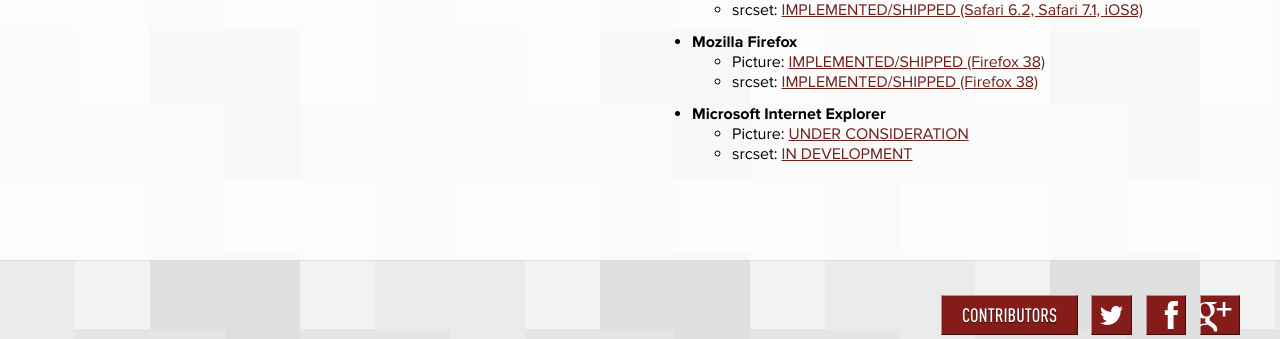
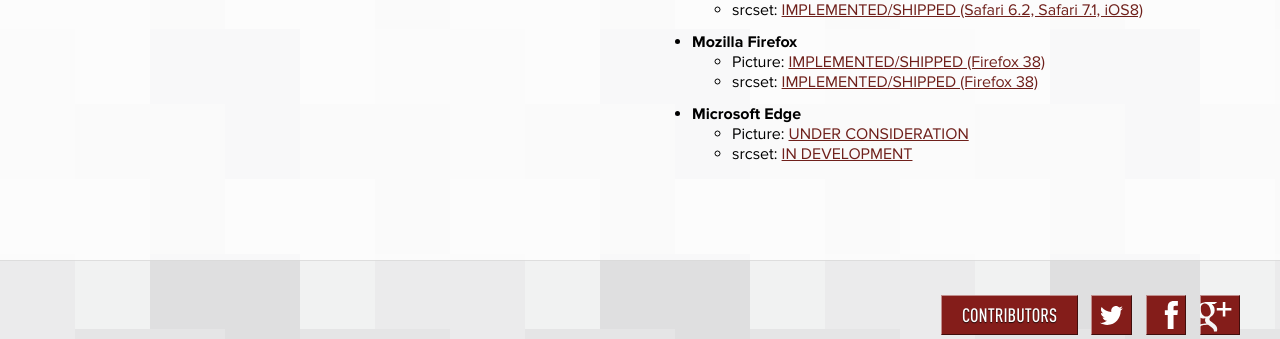
Before and after one commit to ResponsiveImagesCG/responsiveimages.org, a PHP site: page / in a window 1280 px wide. Shown: the part 1396-1735 px from the top of the page. Run offline with PHP 8.4, Linux system fonts and the light colour scheme; some libraries are stand-ins or nearby versions.

Commit message:
Changing the Microsoft browser name

```diff
--- a/index.php
+++ b/index.php
@@ -140,7 +140,7 @@
 							<li>srcset: <a href="https://bugzilla.mozilla.org/show_bug.cgi?id=1018389">IMPLEMENTED/SHIPPED (Firefox 38)</a></li>
 						</ul>
 					</li>
-					<li><strong>Microsoft Internet Explorer</strong>
+					<li><strong>Microsoft Edge</strong>
 						<ul>
 							<li>Picture: <a href="http://status.modern.ie/pictureelement">UNDER CONSIDERATION</a></li>
 							<li>srcset: <a href="http://status.modern.ie/imgsrcset">IN DEVELOPMENT</a></li>
```
